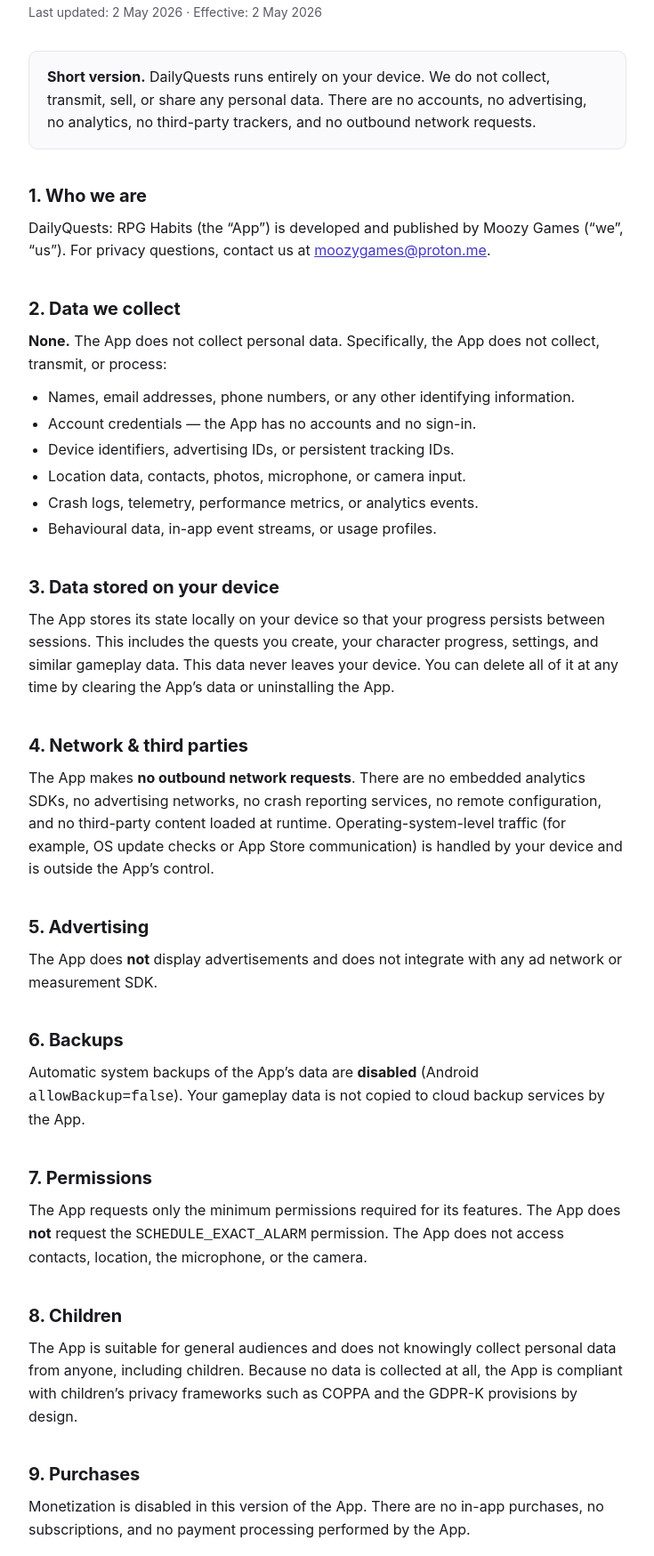
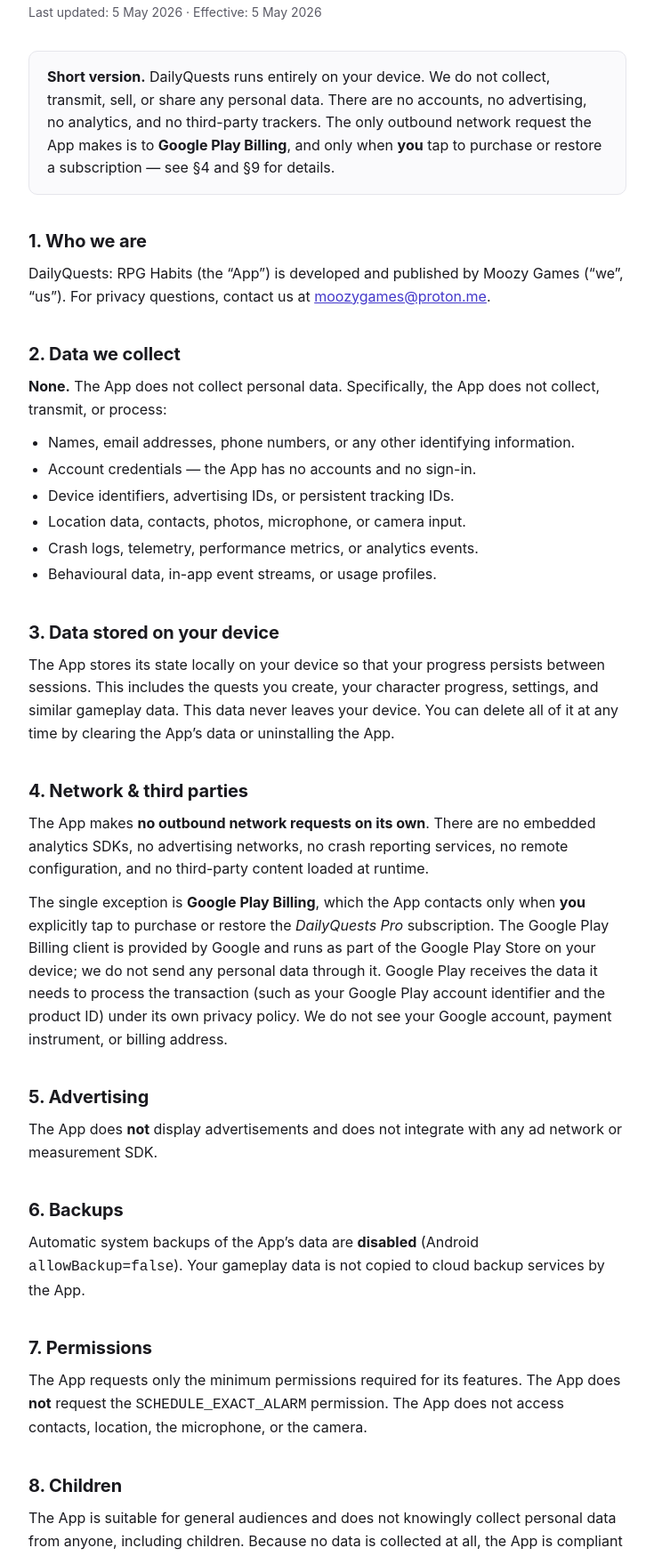
Before and after one commit to MoodyBluezz/moodybluezz.github.io, a plain HTML site: page dailyquests/privacy/index.html in a window 1280 px wide. Shown: the part 204-1953 px from the top of the page at 89% size, without its empty margins (272-1007 px from the left). Drawn offline with Linux system fonts and the light colour scheme.

Commit message:
Update privacy policy descriptions for clarity and accuracy in both English and Russian versions

```diff
--- a/dailyquests/privacy/index.html
+++ b/dailyquests/privacy/index.html
@@ -6,7 +6,7 @@
 <meta name="robots" content="index,follow">
 <meta name="color-scheme" content="light dark">
 <title>Privacy Policy &middot; DailyQuests: RPG Habits &middot; Moozy Games</title>
-<meta name="description" content="Privacy Policy for DailyQuests: RPG Habits. The app runs entirely on your device. No accounts, no tracking, no ads, no analytics, no outbound network requests.">
+<meta name="description" content="Privacy Policy for DailyQuests: RPG Habits. The app runs entirely on your device. No accounts, no tracking, no ads, no analytics. Optional DailyQuests Pro subscription is processed by Google Play Billing.">
 <link rel="canonical" href="https://moodybluezz.github.io/dailyquests/privacy/">
 <link rel="alternate" hreflang="en" href="https://moodybluezz.github.io/dailyquests/privacy/">
 <link rel="alternate" hreflang="ru" href="https://moodybluezz.github.io/dailyquests/privacy/ru/">
@@ -144,10 +144,10 @@
 
   <p class="subtitle">DailyQuests: RPG Habits</p>
   <h1>Privacy Policy</h1>
-  <p class="meta">Last updated: 2 May 2026 &middot; Effective: 2 May 2026</p>
+  <p class="meta">Last updated: 5 May 2026 &middot; Effective: 5 May 2026</p>
 
   <section class="summary" aria-label="Summary">
-    <p><strong>Short version.</strong> DailyQuests runs entirely on your device. We do not collect, transmit, sell, or share any personal data. There are no accounts, no advertising, no analytics, no third-party trackers, and no outbound network requests.</p>
+    <p><strong>Short version.</strong> DailyQuests runs entirely on your device. We do not collect, transmit, sell, or share any personal data. There are no accounts, no advertising, no analytics, and no third-party trackers. The only outbound network request the App makes is to <strong>Google Play Billing</strong>, and only when <strong>you</strong> tap to purchase or restore a subscription &mdash; see &sect;4 and &sect;9 for details.</p>
   </section>
 
   <h2>1. Who we are</h2>
@@ -168,7 +168,8 @@
   <p>The App stores its state locally on your device so that your progress persists between sessions. This includes the quests you create, your character progress, settings, and similar gameplay data. This data never leaves your device. You can delete all of it at any time by clearing the App&rsquo;s data or uninstalling the App.</p>
 
   <h2>4. Network &amp; third parties</h2>
-  <p>The App makes <strong>no outbound network requests</strong>. There are no embedded analytics SDKs, no advertising networks, no crash reporting services, no remote configuration, and no third-party content loaded at runtime. Operating-system-level traffic (for example, OS update checks or App Store communication) is handled by your device and is outside the App&rsquo;s control.</p>
+  <p>The App makes <strong>no outbound network requests on its own</strong>. There are no embedded analytics SDKs, no advertising networks, no crash reporting services, no remote configuration, and no third-party content loaded at runtime.</p>
+  <p>The single exception is <strong>Google Play Billing</strong>, which the App contacts only when <strong>you</strong> explicitly tap to purchase or restore the <em>DailyQuests Pro</em> subscription. The Google Play Billing client is provided by Google and runs as part of the Google Play Store on your device; we do not send any personal data through it. Google Play receives the data it needs to process the transaction (such as your Google Play account identifier and the product ID) under its own privacy policy. We do not see your Google account, payment instrument, or billing address.</p>
 
   <h2>5. Advertising</h2>
   <p>The App does <strong>not</strong> display advertisements and does not integrate with any ad network or measurement SDK.</p>
@@ -183,7 +184,7 @@
   <p>The App is suitable for general audiences and does not knowingly collect personal data from anyone, including children. Because no data is collected at all, the App is compliant with children&rsquo;s privacy frameworks such as COPPA and the GDPR-K provisions by design.</p>
 
   <h2>9. Purchases</h2>
-  <p>Monetization is disabled in this version of the App. There are no in-app purchases, no subscriptions, and no payment processing performed by the App.</p>
+  <p>The App offers a single optional subscription, <em>DailyQuests Pro</em>, that unlocks advanced analytics. The subscription is sold and billed by <strong>Google Play</strong>; the App itself does not process payments and never sees your payment details. The App stores only a local boolean flag that records whether your Google Play account currently has an active subscription, refreshed from Google Play on app start. No purchase history, account ID, or payment metadata is stored. You can cancel the subscription at any time from the <em>Manage subscription</em> tile in Settings, which opens your Google Play subscriptions page.</p>
 
   <h2>10. Your rights</h2>
   <p>Because we do not collect or store any personal data on our servers, there is nothing for us to access, export, correct, or delete on your behalf. You retain full control of the data stored locally on your device and can remove it at any time.</p>
```
Also changed, not shown: dailyquests/privacy/ru/index.html (+6 -5 lines).
